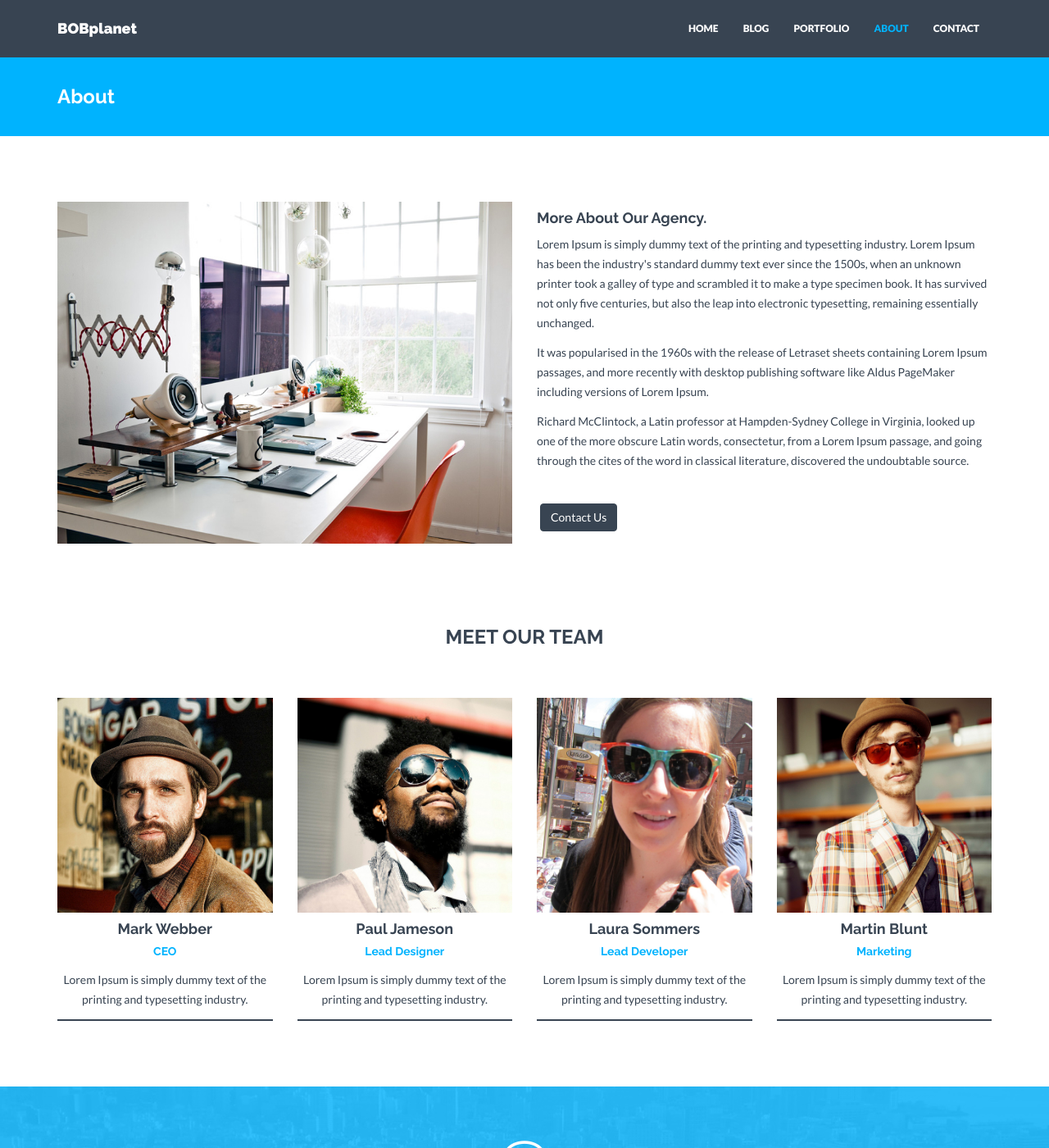
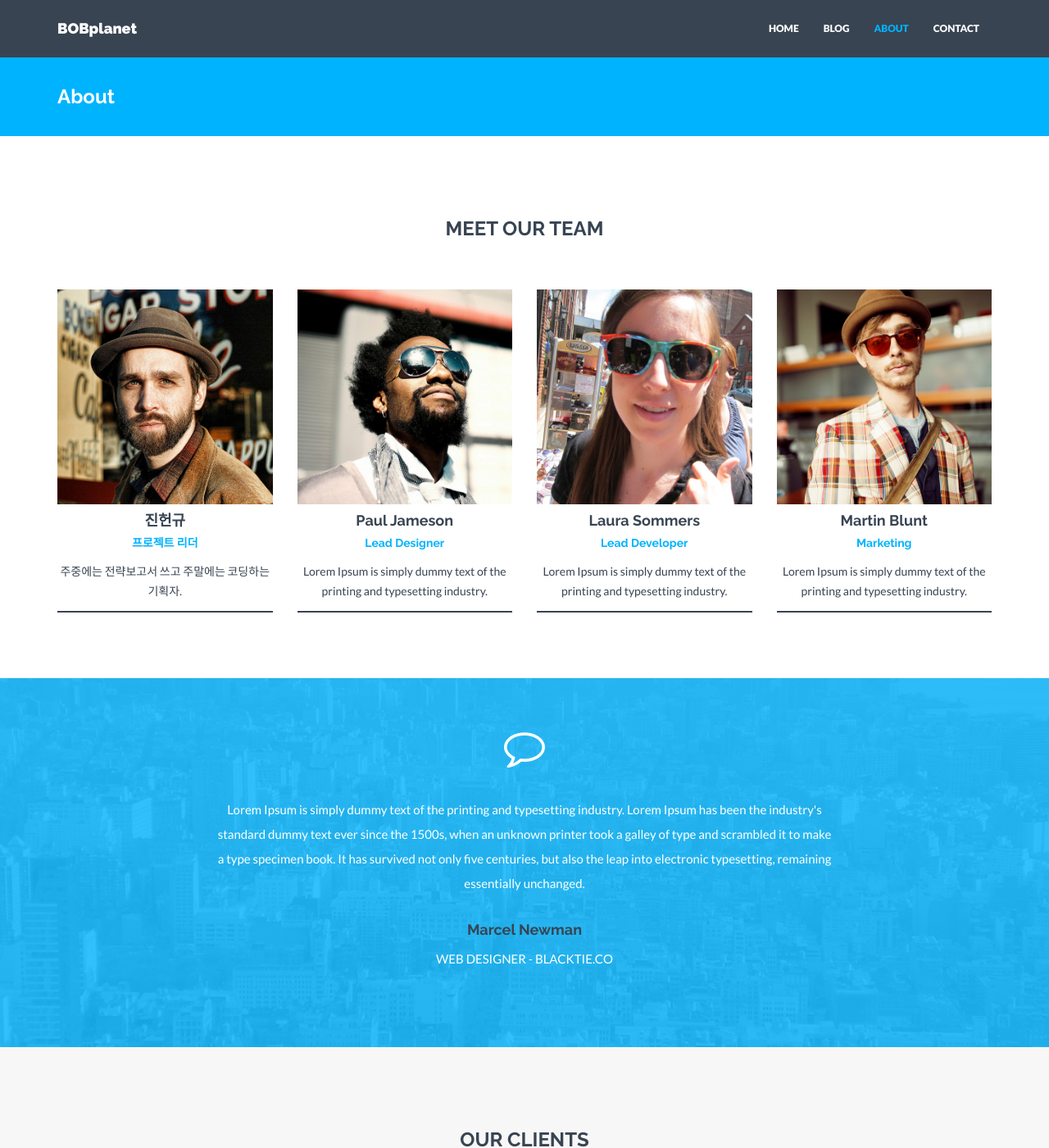
Before and after one commit to bobplanet/bobplanet.github.io, a Jekyll site: the page built from about.html, in a window 1280 px wide and 1400 px high. Shown: the whole window at 82% size. Built offline with Jekyll 4.4.1, drawn with Linux system fonts in a browser that asks for light colours; nearby versions of some CDN libraries.

Commit message:
멤버데이터 및 레이아웃 조금 손대봄

```diff
--- a/_config.yml
+++ b/_config.yml
@@ -5,7 +5,7 @@ title: BOBplanet
 description: "Write an awesome description for your new site here. You can edit this line in _config.yml. It will appear in your document head meta (for Google search results) and in your feed.xml site description."
 analytics: #Google analytics code in the format XX-nnnnnnnn-n
 baseurl: "" #important: start with /
-url: "http://yourdomain.com"
+url: "http://bobplanet.github.io"
 
 # Build settings
 markdown: kramdown
@@ -49,45 +49,6 @@ tel: +34 8493-4893
 
 ### GENERAL DATA FOR VARIOUS LOCATIONS ###
 
-# Members information. Shown on About page.
-members:
-  - name: Mark Webber
-    position: CEO
-    text: Lorem Ipsum is simply dummy text of the printing and typesetting industry.
-    img: team01.jpg
-    social:
-      - title: envelope #use for email address
-        url: mailto:name@domain.com
-      - title: twitter
-        url: http://twitter.com/handle
-  - name: Paul Jameson
-    position: Lead Designer
-    text: Lorem Ipsum is simply dummy text of the printing and typesetting industry.
-    img: team02.jpg
-    social:
-      - title: envelope #use for email address
-        url: mailto:name@domain.com
-      - title: twitter
-        url: http://twitter.com/handle
-  - name: Laura Sommers
-    position: Lead Developer
-    text: Lorem Ipsum is simply dummy text of the printing and typesetting industry.
-    img: team03.jpg
-    social:
-      - title: envelope #use for email address
-        url: mailto:name@domain.com
-      - title: twitter
-        url: http://twitter.com/handle
-  - name: Martin Blunt
-    position: Marketing
-    text: Lorem Ipsum is simply dummy text of the printing and typesetting industry.
-    img: team04.jpg
-    social:
-      - title: envelope #use for email address
-        url: mailto:name@domain.com
-      - title: twitter
-        url: http://twitter.com/handle
-
 # Clients information. Shown on Home and About pages.
 clients:
   - name: dribbble
--- /dev/null
+++ b/_data/members.yml
@@ -0,0 +1,37 @@
+# Members information. Shown on About page.
+  - name: 진헌규
+    position: 프로젝트 리더
+    text: 주중에는 전략보고서 쓰고 주말에는 코딩하는 기획자.
+    img: team01.jpg
+    social:
+      - title: envelope #use for email address
+        url: mailto:heonkyu.jin@gmail.com
+      - title: twitter
+        url: http://twitter.com/handle
+  - name: Paul Jameson
+    position: Lead Designer
+    text: Lorem Ipsum is simply dummy text of the printing and typesetting industry.
+    img: team02.jpg
+    social:
+      - title: envelope #use for email address
+        url: mailto:name@domain.com
+      - title: twitter
+        url: http://twitter.com/handle
+  - name: Laura Sommers
+    position: Lead Developer
+    text: Lorem Ipsum is simply dummy text of the printing and typesetting industry.
+    img: team03.jpg
+    social:
+      - title: envelope #use for email address
+        url: mailto:name@domain.com
+      - title: twitter
+        url: http://twitter.com/handle
+  - name: Martin Blunt
+    position: Marketing
+    text: Lorem Ipsum is simply dummy text of the printing and typesetting industry.
+    img: team04.jpg
+    social:
+      - title: envelope #use for email address
+        url: mailto:name@domain.com
+      - title: twitter
+        url: http://twitter.com/handle
--- a/_includes/members.html
+++ b/_includes/members.html
@@ -2,7 +2,7 @@
     <div class="row centered">
         <h3 class="mb">MEET OUR TEAM</h3>
 
-        {% for member in site.members %}
+        {% for member in site.data.members %}
         <div class="col-lg-3 col-md-3 col-sm-3">
             <div class="he-wrap tpl6">
             <img src="{{ "/assets/img/members/" | prepend: site.baseurl }}{{ member.img }}" alt="">
--- a/_includes/nav.html
+++ b/_includes/nav.html
@@ -14,7 +14,6 @@
       <ul class="nav navbar-nav">
         <li {% if page.title == "Home" %}class="active"{% endif %}><a href="{{"/" | prepend: site.baseurl }}">HOME</a></li>
         <li {% if page.title == "Blog" %}class="active"{% endif %}><a href="{{"/blog/" | prepend: site.baseurl }}">BLOG</a></li>
-        <li {% if page.title == "Portfolio" %}class="active"{% endif %}><a href="{{"/portfolio/" | prepend: site.baseurl }}">PORTFOLIO</a></li>
         <li {% if page.title == "About" %}class="active"{% endif %}><a href="{{"/about/" | prepend: site.baseurl }}">ABOUT</a></li>
         <li {% if page.title == "Contact" %}class="active"{% endif %}><a href="{{"/contact/" | prepend: site.baseurl }}">CONTACT</a></li>
       </ul>
--- a/about.html
+++ b/about.html
@@ -3,18 +3,3 @@ layout: about
 title: About
 permalink: /about/
 ---
-
-<div class="container mtb">
-    <div class="row">
-        <div class="col-lg-6">
-            <img class="img-responsive" src="{{ "/assets/img/about.jpg" | prepend: site.baseurl }}" alt="">
-        </div>
-        <div class="col-lg-6">
-            <h4>More About Our Agency.</h4>
-            <p>Lorem Ipsum is simply dummy text of the printing and typesetting industry. Lorem Ipsum has been the industry's standard dummy text ever since the 1500s, when an unknown printer took a galley of type and scrambled it to make a type specimen book. It has survived not only five centuries, but also the leap into electronic typesetting, remaining essentially unchanged. </p>
-            <p>It was popularised in the 1960s with the release of Letraset sheets containing Lorem Ipsum passages, and more recently with desktop publishing software like Aldus PageMaker including versions of Lorem Ipsum.</p>
-            <p>Richard McClintock, a Latin professor at Hampden-Sydney College in Virginia, looked up one of the more obscure Latin words, consectetur, from a Lorem Ipsum passage, and going through the cites of the word in classical literature, discovered the undoubtable source.</p>
-            <p><br/><a href="/contact/" class="btn btn-theme">Contact Us</a></p>
-        </div>
-    </div><! --/row -->
-</div><! --/container -->
```
